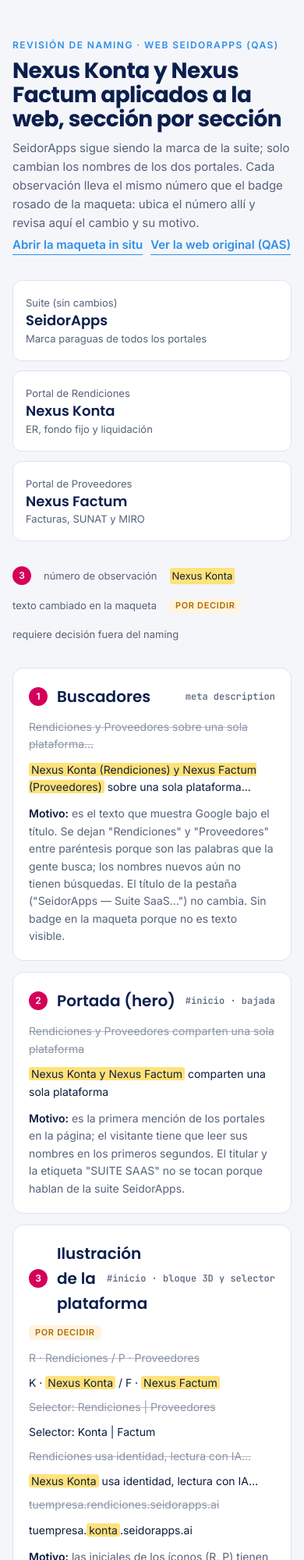
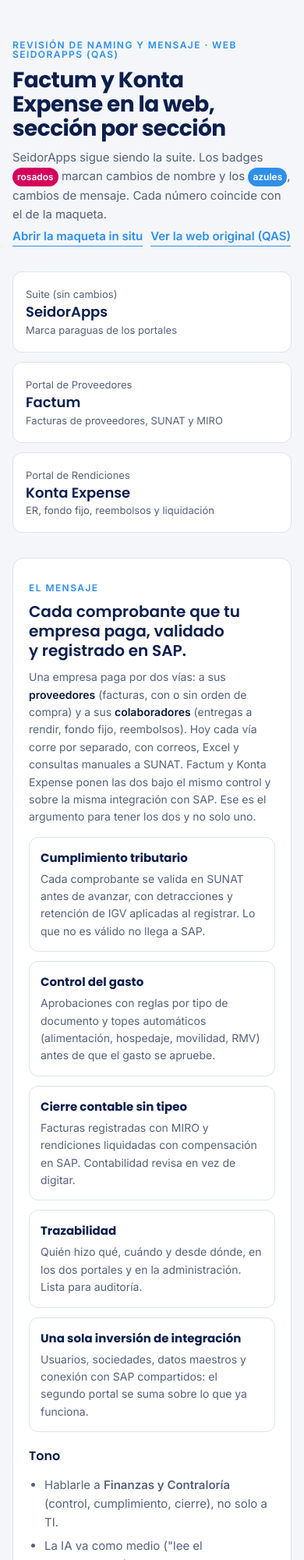
Before and after one commit to gonzalonarro-bh/seidor-nexus-naming, a plain HTML site: page observaciones.html in a window 390 px wide. Shown: the top 2000 px of the page at 78% size. Drawn offline with Linux system fonts and the light colour scheme.

Commit message:
Portales Factum y Konta Expense; propuesta de mensaje
Co-Authored-By: Claude Opus 5.5 <noreply@anthropic.com>

```diff
--- a/observaciones.html
+++ b/observaciones.html
@@ -4,7 +4,7 @@
 <meta charset="utf-8">
 <meta name="viewport" content="width=device-width, initial-scale=1, viewport-fit=cover">
 <meta name="robots" content="noindex,nofollow">
-<title>Naming Nexus Konta y Factum</title>
+<title>Factum y Konta Expense</title>
 <meta name="claude:viewport-fit-sides" content="cover">
 <link rel="preconnect" href="https://fonts.googleapis.com">
 <link rel="stylesheet" href="https://fonts.googleapis.com/css2?family=Poppins:wght@500;600;700&family=Inter:wght@400;500;600&family=JetBrains+Mono:wght@400;500&display=swap">
@@ -55,6 +55,14 @@ mark{background:var(--marker);color:var(--marker-ink);border-radius:3px;padding:
 .changes .arrow{color:var(--muted)}
 .why{margin:0;color:var(--muted);font-size:14px;max-width:72ch}
 .why b{color:var(--ink)}
+.n.m{background:var(--sky)}
+.pillars{display:grid;grid-template-columns:repeat(auto-fit,minmax(220px,1fr));gap:12px;margin-top:14px}
+.pillars div{border:1px solid var(--line);border-radius:12px;padding:14px;min-width:0}
+.pillars b{display:block;font-family:var(--f-display);color:var(--navy);margin-bottom:4px}
+.pillars p{margin:0;color:var(--muted);font-size:14px}
+.core{font:600 clamp(20px,3.4vw,28px)/1.25 var(--f-display);color:var(--navy);margin:8px 0 0;text-wrap:balance}
+.dont{display:grid;gap:6px;margin:12px 0 0;padding-left:20px;color:var(--muted)}
+h3{font-size:16px;font-weight:600;margin-top:18px}
 .open{background:var(--surface);border:1px solid var(--line);border-radius:14px;padding:20px}
 .open ol{margin:12px 0 0;padding-left:20px;display:grid;gap:8px;color:var(--muted)}
 .open ol b{color:var(--ink)}
@@ -64,113 +72,67 @@ code{font-family:var(--f-mono);font-size:13px}
 </head>
 <body>
 <div class="wrap">
-
   <section>
-    <p class="eyebrow">Revisión de naming · web SeidorApps (QAS)</p>
-    <h1>Nexus Konta y Nexus Factum aplicados a la web, sección por sección</h1>
-    <p class="lead">SeidorApps sigue siendo la marca de la suite; solo cambian los nombres de los dos portales. Cada observación lleva el mismo número que el badge rosado de la maqueta: ubica el número allí y revisa aquí el cambio y su motivo.</p>
+    <p class="eyebrow">Revisión de naming y mensaje · web SeidorApps (QAS)</p>
+    <h1>Factum y Konta Expense en la web, sección por sección</h1>
+    <p class="lead">SeidorApps sigue siendo la suite. Los badges <span class="n">rosados</span> marcan cambios de nombre y los <span class="n m">azules</span>, cambios de mensaje. Cada número coincide con el de la maqueta.</p>
     <div class="links"><a href="index.html">Abrir la maqueta in situ</a><a href="https://qas.seidorapps.ai/es" target="_blank" rel="noopener">Ver la web original (QAS)</a></div>
   </section>
 
-  <section class="brand" aria-label="Arquitectura de marca propuesta">
-    <div><span>Suite (sin cambios)</span><b>SeidorApps</b><span>Marca paraguas de todos los portales</span></div>
-    <div><span>Portal de Rendiciones</span><b>Nexus Konta</b><span>ER, fondo fijo y liquidación</span></div>
-    <div><span>Portal de Proveedores</span><b>Nexus Factum</b><span>Facturas, SUNAT y MIRO</span></div>
-  </section>
-
-  <div class="legend"><span class="n">3</span> número de observación <mark>Nexus Konta</mark> texto cambiado en la maqueta <span class="tag">Por decidir</span> requiere decisión fuera del naming</div>
-
-  <section class="list" aria-label="Observaciones por sección">
-
-    <article class="obs">
-      <header><span class="n">1</span><h2>Buscadores</h2><span class="where">meta description</span></header>
-      <ul class="changes">
-        <li><span class="from">Rendiciones y Proveedores sobre una sola plataforma…</span><span class="arrow">→</span><span><mark>Nexus Konta (Rendiciones) y Nexus Factum (Proveedores)</mark> sobre una sola plataforma…</span></li>
-      </ul>
-      <p class="why"><b>Motivo:</b> es el texto que muestra Google bajo el título. Se dejan "Rendiciones" y "Proveedores" entre paréntesis porque son las palabras que la gente busca; los nombres nuevos aún no tienen búsquedas. El título de la pestaña ("SeidorApps — Suite SaaS…") no cambia. Sin badge en la maqueta porque no es texto visible.</p>
-    </article>
-
-    <article class="obs">
-      <header><span class="n">2</span><h2>Portada (hero)</h2><span class="where">#inicio · bajada</span></header>
-      <ul class="changes">
-        <li><span class="from">Rendiciones y Proveedores comparten una sola plataforma</span><span class="arrow">→</span><span><mark>Nexus Konta y Nexus Factum</mark> comparten una sola plataforma</span></li>
-      </ul>
-      <p class="why"><b>Motivo:</b> es la primera mención de los portales en la página; el visitante tiene que leer sus nombres en los primeros segundos. El titular y la etiqueta "SUITE SAAS" no se tocan porque hablan de la suite SeidorApps.</p>
-    </article>
-
-    <article class="obs">
-      <header><span class="n">3</span><h2>Ilustración de la plataforma</h2><span class="where">#inicio · bloque 3D y selector</span><span class="tag">Por decidir</span></header>
-      <ul class="changes">
-        <li><span class="from">R · Rendiciones / P · Proveedores</span><span class="arrow">→</span><span>K · <mark>Nexus Konta</mark> / F · <mark>Nexus Factum</mark></span></li>
-        <li><span class="from">Selector: Rendiciones | Proveedores</span><span class="arrow">→</span><span>Selector: Konta | Factum</span></li>
-        <li><span class="from">Rendiciones usa identidad, lectura con IA…</span><span class="arrow">→</span><span><mark>Nexus Konta</mark> usa identidad, lectura con IA…</span></li>
-        <li><span class="from">tuempresa.rendiciones.seidorapps.ai</span><span class="arrow">→</span><span>tuempresa.<mark>konta</mark>.seidorapps.ai</span></li>
-      </ul>
-      <p class="why"><b>Motivo:</b> las iniciales de los íconos (R, P) tienen que coincidir con el nombre nuevo (K, F) o el bloque pierde sentido. En el selector se usa la forma corta porque el espacio es chico. "Plataforma SeidorApps incluida" se mantiene. <b>Por decidir:</b> el subdominio es un cambio técnico (DNS, certificados, URLs de clientes vigentes); se muestra como propuesta, no como cambio de texto.</p>
-    </article>
-
-    <article class="obs">
-      <header><span class="n">4</span><h2>Recorrido de la factura</h2><span class="where">#como-funciona · paso 1, canales de entrada</span></header>
-      <ul class="changes"><li><span class="from">Portal del proveedor</span><span class="arrow">→</span><span><mark>Nexus Factum</mark> (portal del proveedor)</span></li></ul>
-      <p class="why"><b>Motivo:</b> es el único punto del recorrido donde aparece un portal. Nombrarlo ahí conecta el flujo con el producto que se vende; la descripción queda entre paréntesis para no perder claridad. "Con SeidorApps pasan solos" se mantiene.</p>
-    </article>
-
-    <article class="obs">
-      <header><span class="n">5</span><h2>Sección Productos</h2><span class="where">#productos · pestañas, fichas, botones</span><span class="tag">Por decidir</span></header>
-      <ul class="changes">
-        <li><span class="from">Pestañas: Rendiciones | Proveedores</span><span class="arrow">→</span><span><mark>Nexus Konta</mark> | <mark>Nexus Factum</mark></span></li>
-        <li><span class="from">R · Portal de Rendiciones</span><span class="arrow">→</span><span>K · <mark>Nexus Konta</mark> · Portal de Rendiciones</span></li>
-        <li><span class="from">P · Portal de Proveedores</span><span class="arrow">→</span><span>F · <mark>Nexus Factum</mark> · Portal de Proveedores</span></li>
-        <li><span class="from">Ver Rendiciones / Proveedores en una demo</span><span class="arrow">→</span><span>Ver <mark>Nexus Konta</mark> / <mark>Nexus Factum</mark> en una demo</span></li>
-        <li><span class="from">demo.proveedores.seidorapps.ai</span><span class="arrow">→</span><span>demo.<mark>factum</mark>.seidorapps.ai</span></li>
-      </ul>
-      <p class="why"><b>Motivo:</b> es la sección donde cada portal se presenta, así que el nombre va como título y la descripción ("Portal de Rendiciones") queda como apoyo. Los botones de demo piden el portal por su nombre para que el lead llegue ya identificado. <b>Por decidir:</b> el subdominio de demo, igual que en la observación 3.</p>
-    </article>
-
-    <article class="obs">
-      <header><span class="n">6</span><h2>Inteligencia artificial</h2><span class="where">#ia · bajada y métrica "27 operaciones"</span></header>
-      <ul class="changes">
-        <li><span class="from">El mismo motor que usan Rendiciones y Proveedores</span><span class="arrow">→</span><span>…que usan <mark>Nexus Konta y Nexus Factum</mark></span></li>
-        <li><span class="from">Integración Proveedores–SAP</span><span class="arrow">→</span><span>Integración <mark>Nexus Factum</mark>–SAP</span></li>
-      </ul>
-      <p class="why"><b>Motivo:</b> refuerza que la lectura con IA es una capacidad compartida de SeidorApps. Se mantienen "Leer documento con IA" y "Lectura con IA" porque son funciones; la regla de no usar "IA" aplica a los nombres de los portales, no a la descripción de funciones.</p>
-    </article>
-
-    <article class="obs">
-      <header><span class="n">7</span><h2>Hecho para empresas</h2><span class="where">#seguridad · tarjeta Auditoría</span></header>
-      <ul class="changes"><li><span class="from">…en Rendiciones, Proveedores y la administración</span><span class="arrow">→</span><span>…en <mark>Nexus Konta, Nexus Factum</mark> y la administración</span></li></ul>
-      <p class="why"><b>Motivo:</b> coherencia; cualquier mención de un portal usa su nombre comercial.</p>
-    </article>
-
-    <article class="obs">
-      <header><span class="n">8</span><h2>Formulario de demo</h2><span class="where">#demo · "¿Qué te interesa?"</span></header>
-      <ul class="changes">
-        <li><span class="from">☐ Rendiciones</span><span class="arrow">→</span><span>☐ <mark>Nexus Konta</mark> (Rendiciones)</span></li>
-        <li><span class="from">☐ Proveedores</span><span class="arrow">→</span><span>☐ <mark>Nexus Factum</mark> (Proveedores)</span></li>
-      </ul>
-      <p class="why"><b>Motivo:</b> quien llena el formulario quizá aún no reconoce los nombres nuevos; el paréntesis evita que marque la opción equivocada. Los valores internos del formulario (<code>rend</code>, <code>prov</code>) no cambian, así que el CRM no se ve afectado.</p>
-    </article>
-
-    <article class="obs">
-      <header><span class="n">9</span><h2>Pie de página</h2><span class="where">Footer · línea de productos</span></header>
-      <ul class="changes">
-        <li><span class="from">Rendiciones · Proveedores</span><span class="arrow">→</span><span><mark>Nexus Konta · Nexus Factum</mark></span></li>
-      </ul>
-      <p class="why"><b>Motivo:</b> cierra la página listando los portales con su nombre; el logo "SEIDOR Apps" se mantiene.</p>
-    </article>
+  <section class="brand" aria-label="Arquitectura de marca">
+    <div><span>Suite (sin cambios)</span><b>SeidorApps</b><span>Marca paraguas de los portales</span></div>
+    <div><span>Portal de Proveedores</span><b>Factum</b><span>Facturas de proveedores, SUNAT y MIRO</span></div>
+    <div><span>Portal de Rendiciones</span><b>Konta Expense</b><span>ER, fondo fijo, reembolsos y liquidación</span></div>
   </section>
 
   <section class="open">
-    <h2>Fuera de la maqueta: pendientes para decidir</h2>
+    <p class="eyebrow">El mensaje</p>
+    <p class="core">Cada comprobante que tu empresa paga, validado y registrado en SAP.</p>
+    <p class="why" style="margin-top:10px">Una empresa paga por dos vías: a sus <b>proveedores</b> (facturas, con o sin orden de compra) y a sus <b>colaboradores</b> (entregas a rendir, fondo fijo, reembolsos). Hoy cada vía corre por separado, con correos, Excel y consultas manuales a SUNAT. Factum y Konta Expense ponen las dos bajo el mismo control y sobre la misma integración con SAP. Ese es el argumento para tener los dos y no solo uno.</p>
+    <div class="pillars">
+      <div><b>Cumplimiento tributario</b><p>Cada comprobante se valida en SUNAT antes de avanzar, con detracciones y retención de IGV aplicadas al registrar. Lo que no es válido no llega a SAP.</p></div>
+      <div><b>Control del gasto</b><p>Aprobaciones con reglas por tipo de documento y topes automáticos (alimentación, hospedaje, movilidad, RMV) antes de que el gasto se apruebe.</p></div>
+      <div><b>Cierre contable sin tipeo</b><p>Facturas registradas con MIRO y rendiciones liquidadas con compensación en SAP. Contabilidad revisa en vez de digitar.</p></div>
+      <div><b>Trazabilidad</b><p>Quién hizo qué, cuándo y desde dónde, en los dos portales y en la administración. Lista para auditoría.</p></div>
+      <div><b>Una sola inversión de integración</b><p>Usuarios, sociedades, datos maestros y conexión con SAP compartidos: el segundo portal se suma sobre lo que ya funciona.</p></div>
+    </div>
+    <h3>Tono</h3>
+    <ul class="dont">
+      <li>Hablarle a <b>Finanzas y Contraloría</b> (control, cumplimiento, cierre), no solo a TI.</li>
+      <li>La IA va como medio ("lee el comprobante"), no como promesa principal.</li>
+      <li>Usar solo cifras que se pueden mostrar en la demo (2,4 s, 9 de 9 campos, 27 operaciones con SAP) y presentarlas como evaluación interna, como ya hace la web.</li>
+      <li>Evitar absolutos como "cero errores" o "100 % automático": el equipo sigue aprobando, y eso es parte del control.</li>
+    </ul>
+  </section>
+
+  <section class="list" aria-label="Cambios de mensaje">
+<article class="obs"><header><span class="n m">M1</span><h2>Titular de la portada</h2><span class="where">#inicio · h1</span></header><ul class="changes"><li><span class="from">Una plataforma. Todas tus apps de finanzas y compras, conectadas a SAP.</span><span class="arrow">→</span><span><mark>Cada comprobante que pagas, validado y registrado en SAP.</mark></span></li></ul><p class="why"><b>Motivo:</b> el titular actual describe la plataforma ("todas tus apps"); el nuevo dice el resultado que compra Finanzas. "Comprobante" abarca facturas de proveedores y boletas de colaboradores, así que cubre los dos portales con una sola frase.</p></article>
+<article class="obs"><header><span class="n m">M2</span><h2>Bajada de la portada</h2><span class="where">#inicio · párrafo bajo el titular</span></header><ul class="changes"><li><span class="from">Rendiciones y Proveedores comparten una sola plataforma: un usuario para todas tus empresas, IA que lee comprobantes…</span><span class="arrow">→</span><span><mark>Factum</mark> gestiona las facturas de tus proveedores y <mark>Konta Expense</mark>, los gastos y rendiciones de tus colaboradores. Las dos vías por donde sale el dinero siguen el mismo control…</span></li></ul><p class="why"><b>Motivo:</b> presenta los dos portales con su nombre nuevo y explica en una frase por qué van juntos: cubren las dos vías de pago con el mismo control. Se mantiene el cierre "empiezas con uno y sumas el otro", que reduce la barrera de compra.</p></article>
+<article class="obs"><header><span class="n m">M3</span><h2>Introducción de Productos</h2><span class="where">#productos · título y bajada</span></header><ul class="changes"><li><span class="from">Dos productos, una plataforma y un solo usuario</span><span class="arrow">→</span><span><mark>Proveedores y colaboradores: los dos frentes del gasto, con un mismo control</mark></span></li><li><span class="from">Cada producto tiene su propio portal, pero comparten usuarios…</span><span class="arrow">→</span><span><mark>Factum cubre lo que pagas a proveedores; Konta Expense, lo que adelantas y reembolsas a tus colaboradores…</mark></span></li></ul><p class="why"><b>Motivo:</b> el título actual habla de la arquitectura (usuario, plataforma); el nuevo habla del problema del cliente. La bajada conserva el argumento técnico (integración compartida) como razón para sumar el segundo portal.</p></article>
+<article class="obs"><header><span class="n m">M4</span><h2>Título del bloque de demo</h2><span class="where">#demo · h2</span></header><ul class="changes"><li><span class="from">Trae cinco facturas reales. Las leemos en vivo.</span><span class="arrow">→</span><span><mark>Trae cinco comprobantes reales, facturas o boletas. Los leemos en vivo.</mark></span></li></ul><p class="why"><b>Motivo:</b> "facturas" deja fuera a quien viene por Konta Expense; "comprobantes, facturas o boletas" invita a los dos públicos a la misma demo.</p></article>
+  </section>
+
+  <section class="list" aria-label="Cambios de nombre">
+<article class="obs"><header><span class="n">1</span><h2>Buscadores</h2><span class="where">meta description</span></header><ul class="changes"><li><span class="from">Rendiciones y Proveedores sobre una sola plataforma…</span><span class="arrow">→</span><span><mark>Factum (Proveedores) y Konta Expense (Rendiciones)</mark> sobre una sola plataforma…</span></li></ul><p class="why"><b>Motivo:</b> se dejan "Proveedores" y "Rendiciones" entre paréntesis porque son las palabras que la gente busca; los nombres nuevos aún no tienen búsquedas. El título de la pestaña no cambia. Sin badge en la maqueta porque no es texto visible.</p></article>
+<article class="obs"><header><span class="n">2</span><h2>Ilustración de la plataforma</h2><span class="where">#inicio · bloque 3D y selector</span><span class="tag">Por decidir</span></header><ul class="changes"><li><span class="from">R · Rendiciones / P · Proveedores</span><span class="arrow">→</span><span>K · <mark>Konta Expense</mark> / F · <mark>Factum</mark></span></li><li><span class="from">Selector: Rendiciones | Proveedores</span><span class="arrow">→</span><span>Selector: Konta | Factum</span></li><li><span class="from">tuempresa.rendiciones.seidorapps.ai</span><span class="arrow">→</span><span>tuempresa.<mark>konta</mark>.seidorapps.ai</span></li></ul><p class="why"><b>Motivo:</b> las iniciales de los íconos tienen que coincidir con el nombre (K, F). En el selector va la forma corta por espacio. <b>Por decidir:</b> el subdominio es un cambio técnico (DNS, certificados, URLs de clientes vigentes).</p></article>
+<article class="obs"><header><span class="n">3</span><h2>Recorrido de la factura</h2><span class="where">#como-funciona · canales de entrada</span></header><ul class="changes"><li><span class="from">Portal del proveedor</span><span class="arrow">→</span><span><mark>Factum</mark> (portal del proveedor)</span></li></ul><p class="why"><b>Motivo:</b> único punto del recorrido donde aparece un portal; nombrarlo conecta el flujo con el producto que se vende.</p></article>
+<article class="obs"><header><span class="n">4</span><h2>Sección Productos</h2><span class="where">#productos · pestañas, fichas, botones</span><span class="tag">Por decidir</span></header><ul class="changes"><li><span class="from">Pestañas: Rendiciones | Proveedores</span><span class="arrow">→</span><span><mark>Konta Expense</mark> | <mark>Factum</mark></span></li><li><span class="from">R · Portal de Rendiciones</span><span class="arrow">→</span><span>K · <mark>Konta Expense</mark> · Portal de Rendiciones</span></li><li><span class="from">P · Portal de Proveedores</span><span class="arrow">→</span><span>F · <mark>Factum</mark> · Portal de Proveedores</span></li><li><span class="from">Ver Rendiciones / Proveedores en una demo</span><span class="arrow">→</span><span>Ver <mark>Konta Expense</mark> / <mark>Factum</mark> en una demo</span></li><li><span class="from">demo.proveedores.seidorapps.ai</span><span class="arrow">→</span><span>demo.<mark>factum</mark>.seidorapps.ai</span></li></ul><p class="why"><b>Motivo:</b> el nombre va como título y la descripción queda de apoyo. Los botones de demo piden el portal por su nombre para que el lead llegue identificado. <b>Por decidir:</b> subdominio de demo.</p></article>
+<article class="obs"><header><span class="n">5</span><h2>Inteligencia artificial</h2><span class="where">#ia · bajada y métrica</span></header><ul class="changes"><li><span class="from">El mismo motor que usan Rendiciones y Proveedores</span><span class="arrow">→</span><span>…que usan <mark>Factum y Konta Expense</mark></span></li><li><span class="from">Integración Proveedores–SAP</span><span class="arrow">→</span><span>Integración <mark>Factum</mark>–SAP</span></li></ul><p class="why"><b>Motivo:</b> refuerza que la lectura es una capacidad compartida de SeidorApps. "Lectura con IA" se mantiene porque describe una función, no un nombre.</p></article>
+<article class="obs"><header><span class="n">6</span><h2>Hecho para empresas</h2><span class="where">#seguridad · Auditoría</span></header><ul class="changes"><li><span class="from">…en Rendiciones, Proveedores y la administración</span><span class="arrow">→</span><span>…en <mark>Factum, Konta Expense</mark> y la administración</span></li></ul><p class="why"><b>Motivo:</b> coherencia en cada mención de un portal.</p></article>
+<article class="obs"><header><span class="n">7</span><h2>Formulario de demo</h2><span class="where">#demo · "¿Qué te interesa?"</span></header><ul class="changes"><li><span class="from">☐ Rendiciones</span><span class="arrow">→</span><span>☐ <mark>Konta Expense</mark> (Rendiciones)</span></li><li><span class="from">☐ Proveedores</span><span class="arrow">→</span><span>☐ <mark>Factum</mark> (Proveedores)</span></li></ul><p class="why"><b>Motivo:</b> el paréntesis evita que alguien que aún no reconoce los nombres marque la opción equivocada. Los valores internos (<code>rend</code>, <code>prov</code>) no cambian; el CRM no se ve afectado.</p></article>
+<article class="obs"><header><span class="n">8</span><h2>Pie de página</h2><span class="where">Footer · línea de productos</span></header><ul class="changes"><li><span class="from">Rendiciones · Proveedores</span><span class="arrow">→</span><span><mark>Factum · Konta Expense</mark></span></li></ul><p class="why"><b>Motivo:</b> cierra la página listando los portales con su nombre; el logo "SEIDOR Apps" se mantiene.</p></article>
+  </section>
+
+  <section class="open">
+    <h2>Pendientes para decidir</h2>
     <ol>
-      <li><b>Prefijo "Nexus".</b> Sin "Seidor Nexus" como suite, "Nexus" queda como apellido común de los portales. Alternativa: usar solo <b>Konta</b> y <b>Factum</b> bajo SeidorApps.</li>
-      <li><b>Subdominios de clientes</b> (observaciones 3 y 5). Cambiarlos afecta DNS, certificados y URLs que los clientes productivos ya usan; puede quedar solo para clientes nuevos.</li>
-      <li><b>Versión en inglés.</b> Los nombres funcionan igual en <code>/en</code>; falta aplicar los mismos cambios allí.</li>
-      <li><b>Marca y dominios.</b> Buscar "Nexus Konta", "Nexus Factum", "Konta" y "Factum" en INDECOPI (clases 9 y 42) antes de publicar.</li>
-      <li><b>Producto.</b> Los nombres también tienen que llegar a los portales (login, correos, plantillas); hoy la web es solo la cara comercial.</li>
+      <li><b>Forma corta de Konta Expense.</b> En espacios chicos (selector, menús, correos) la maqueta usa "Konta". Confirmar si se acepta como abreviación oficial.</li>
+      <li><b>Subdominios de clientes</b> (observaciones 2 y 4). Cambiarlos afecta DNS, certificados y URLs de clientes productivos; puede quedar solo para clientes nuevos.</li>
+      <li><b>Versión en inglés.</b> Aplicar los mismos nombres y el mismo mensaje en <code>/en</code>.</li>
+      <li><b>Marca.</b> Buscar "Factum" y "Konta Expense" en INDECOPI (clases 9 y 42). "Factum" solo es un término jurídico usado por otros softwares; "SeidorApps Factum" sería más fácil de defender.</li>
+      <li><b>Producto.</b> Llevar los nombres a los portales: login, correos y plantillas.</li>
     </ol>
   </section>
-
 </div>
 </body>
 </html>
```
Also changed, not shown: index.html (+7 -2 lines), 1 other file.
